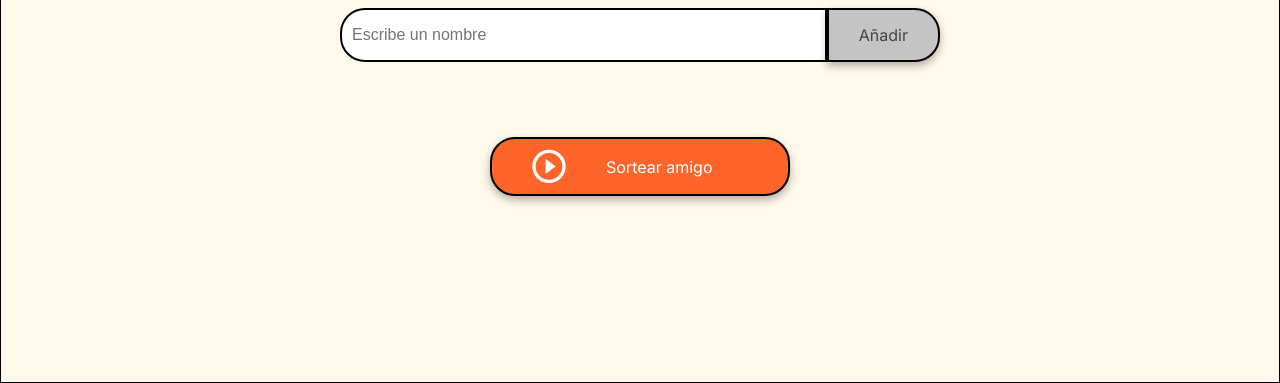
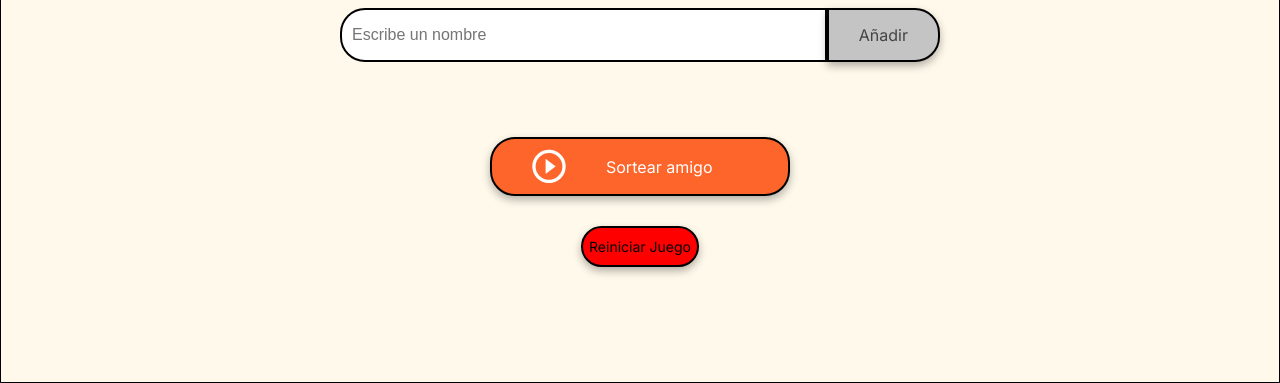
Before and after one commit to luisflorez20/challengeAmigoSecreto, a plain HTML site: page index.html in a window 1280 px wide. Shown: the part 417-800 px from the top of the page. Drawn offline with Linux system fonts and the light colour scheme.

Commit message:
estoy seguro de este commit

```diff
--- a/app.js
+++ b/app.js
@@ -1,9 +1,10 @@
 // El principal objetivo de este desafío es fortalecer tus habilidades en lógica de programación. Aquí deberás desarrollar la lógica para resolver el problema.
-//crearemos un array para guardar los nombres de los amigos
+// Crea un array para almacenar los nombres
 const amigos = [];
 
+//Implementa una funcion pra agregar amigos
 function agregarAmigo() {
-    //crearemos un input para que el usuario pueda ingresar el nombre del amigo
+
     const input = document.getElementById("amigo");
     const nombre = input.value.trim();
 
@@ -13,8 +14,10 @@ function agregarAmigo() {
     }
     amigos.push(nombre);
     input.value = "";
+    actualizarLista();
 }
 
+//Implementa una funcion para actualizar la lista de amigos
 function actualizarLista() {
     const lista = document.getElementById('listaAmigos');
     lista.innerHTML = "";
@@ -26,6 +29,7 @@ function actualizarLista() {
     }
 }
 
+//Implementa una funcion para sortear los amigos
 function sortearAmigo() {
     if(amigos.length === 0 ) {
         alert('No hay amigos en la lista!');
@@ -39,4 +43,12 @@ function sortearAmigo() {
     resultado.innerHTML = `El amigo secreto es: <strong>${amigoSecreto}</strong>!`;
 }
 
-console.log(amigos);
+//boton para reiniciar el juego
+function reiniciarJuego() {
+    amigos.length = 0;
+    actualizarLista();
+    const resultado = document.getElementById('resultado');
+    resultado.innerHTML = '';
+    document.getElementById('amigo').value = '';
+}
+//console.log(amigos);
--- a/index.html
+++ b/index.html
@@ -31,6 +31,7 @@
                 <button class="button-draw" onclick="sortearAmigo()" aria-label="Sortear amigo secreto">
                     <img src="assets/play_circle_outline.png" alt="Ícono para sortear">
                     Sortear amigo
+                    <button class="button-reboot" onclick="reiniciarJuego()">Reiniciar Juego</button>
                 </button>
             </div>
         </section>
--- a/style.css
+++ b/style.css
@@ -125,6 +125,24 @@ button {
     background-color: #a1a1a1;
 }
 
+.button-reboot {
+    display: flex;
+    align-items: center;
+    width: auto;
+    padding: 10px 2%;
+    color: #000;
+    background-color: red;
+    font-size: 14px;
+    margin: auto;
+    display: block;
+    margin-top: 10%;
+}
+
+.button-reboot:hover {
+    background-color: #a1a1a1;
+}
+
+
 /* Listas */
 ul {
     list-style-type: none;
```
